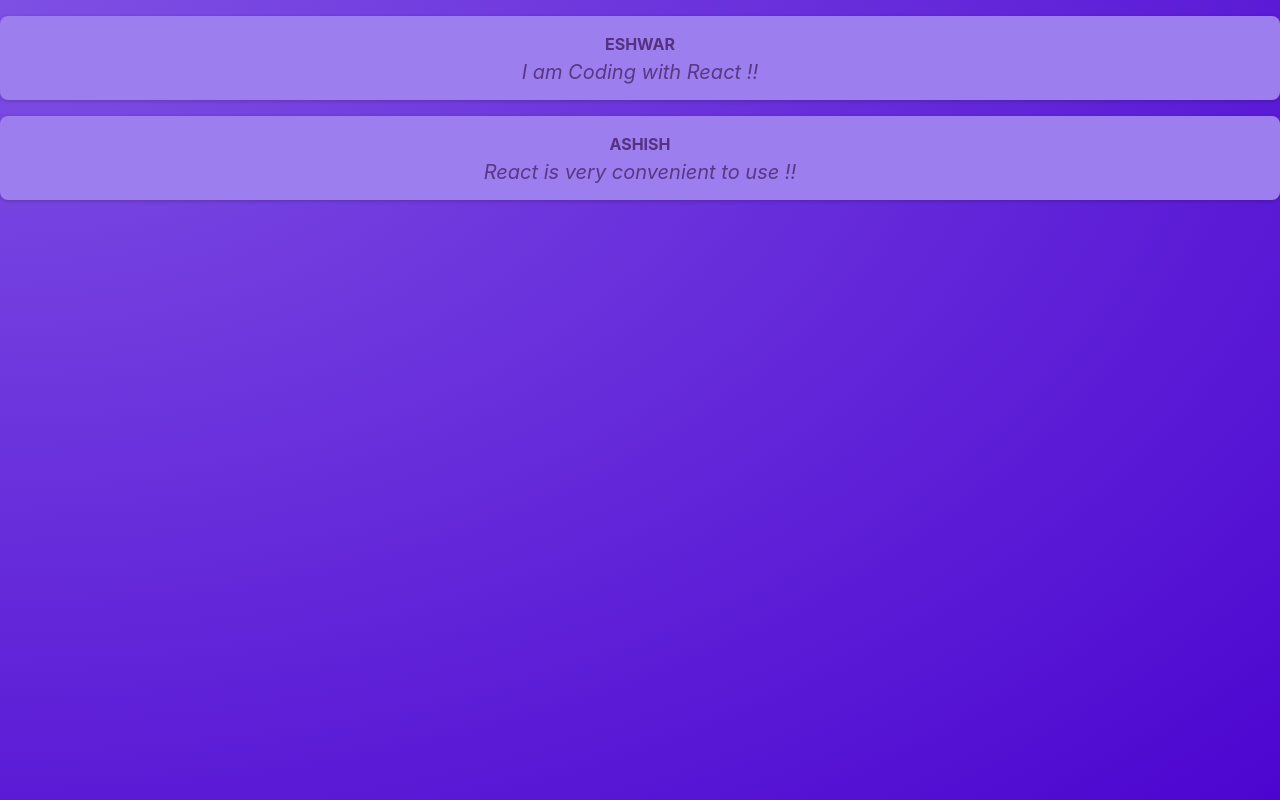
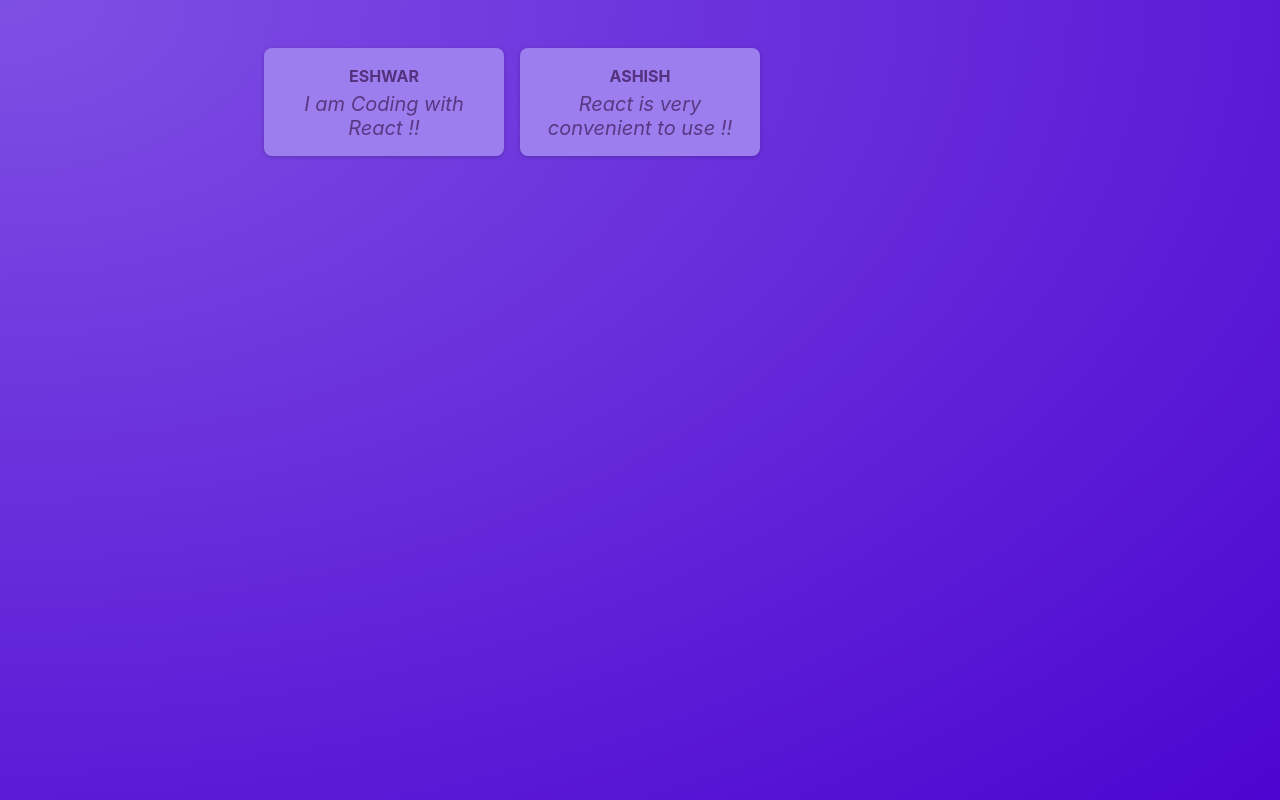
Before and after one commit to Eshwar-MS/React-Demo, a React (Vite) app: page / in a window 1280 px wide. Built offline with nearby package versions, Linux system fonts and the light colour scheme.

Commit message:
Improving by adding a new component

```diff
--- a/src/App.jsx
+++ b/src/App.jsx
@@ -1,10 +1,9 @@
-import Post from "./Components/Post";
+import PostsList from "./Components/PostsList";
 
 function App() {
   return (
     <>
-      <Post author="Eshwar" message="I am Coding with React !!" />
-      <Post author="Ashish" message="React is very convenient to use !!" />
+      <PostsList />
     </>
   );
 }
--- /dev/null
+++ b/src/Components/PostsList.jsx
@@ -0,0 +1,13 @@
+import Post from "./Post";
+import styles from "./PostsList.module.css";
+
+function PostsList() {
+  return (
+    <ul className={styles.posts}>
+      <Post author="Eshwar" message="I am Coding with React !!" />
+      <Post author="Ashish" message="React is very convenient to use !!" />
+    </ul>
+  );
+}
+
+export default PostsList;
--- /dev/null
+++ b/src/Components/PostsList.module.css
@@ -0,0 +1,10 @@
+.posts {
+  list-style: none;
+  max-width: 50rem;
+  margin: 1rem auto;
+  padding: 1rem 0;
+  display: grid;
+  gap: 1rem;
+  grid-template-columns: repeat(3, 30%);
+  justify-content: center;
+}
```
